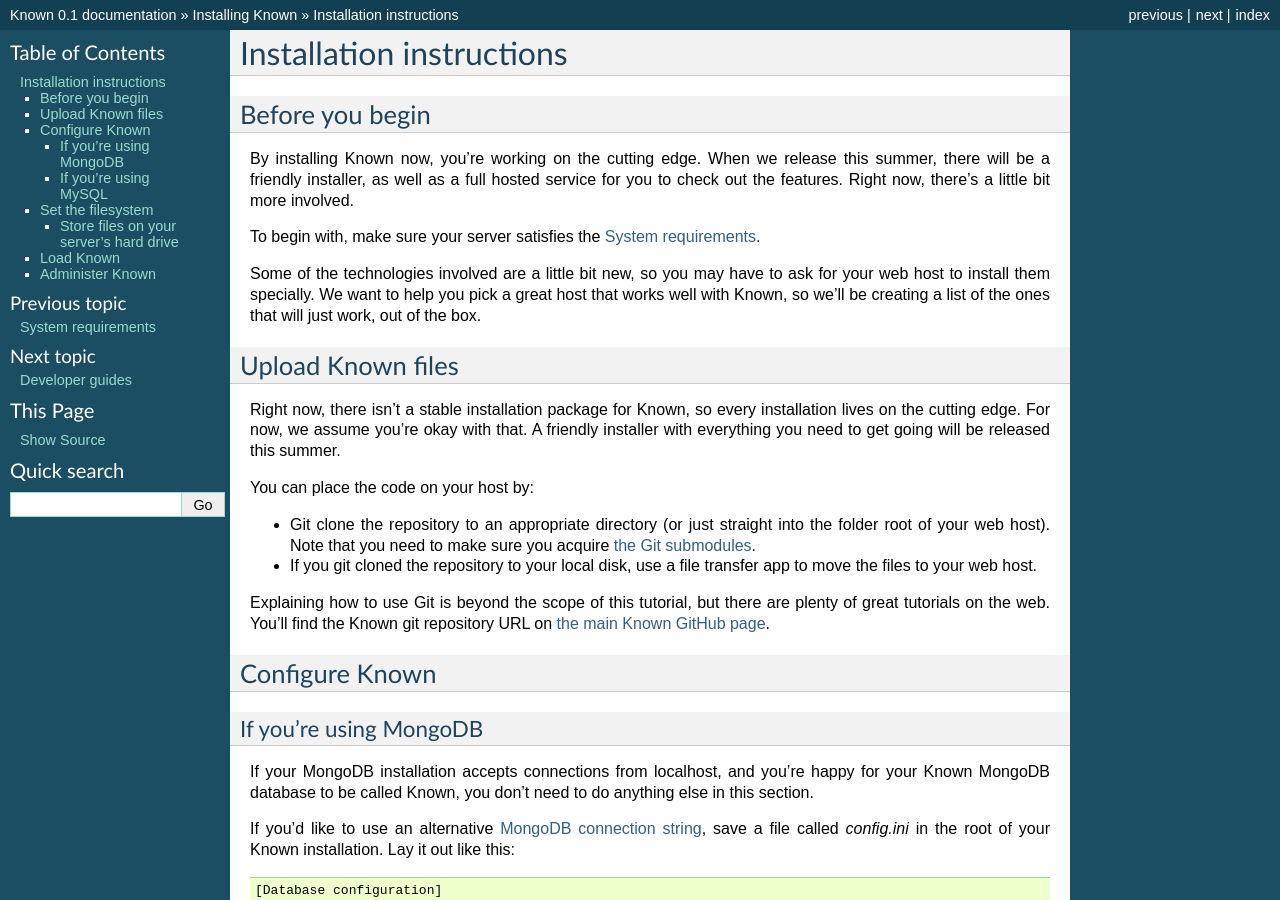
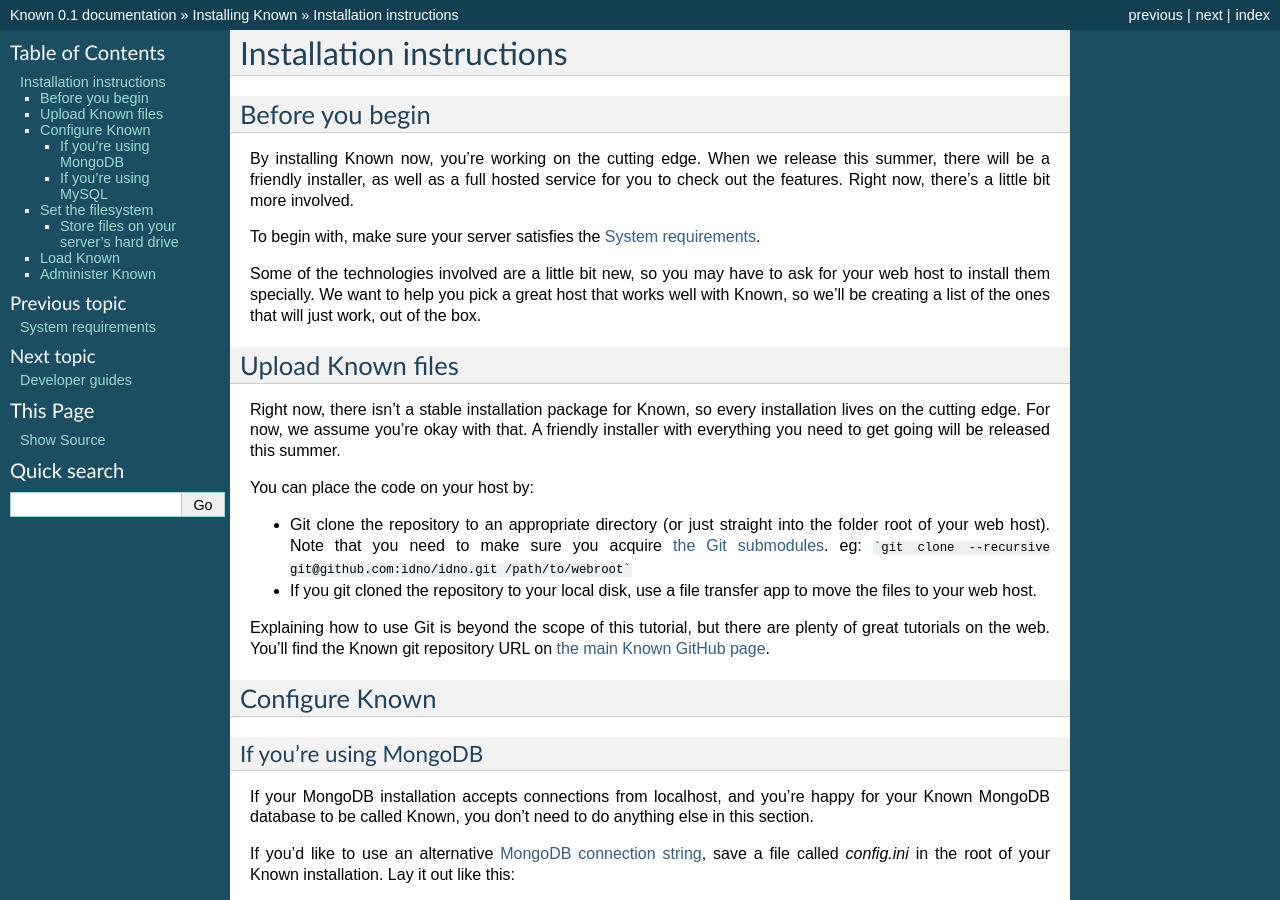
Before and after one commit to idno/known, a Sphinx documentation site: the page built from docs/install/instructions.rst, in a window 1280 px wide and 900 px high. Built offline with Sphinx 7.4.7, drawn with Linux system fonts in a browser that asks for light colours.

Commit message:
Merging git clone recursive
Fixes #311. Thanks @mapkyca!

````diff
--- a/docs/install/instructions.rst
+++ b/docs/install/instructions.rst
@@ -25,6 +25,7 @@
 
 * Git clone the repository to an appropriate directory (or just straight into the folder root of your web host).
   Note that you need to make sure you acquire `the Git submodules <http://git-scm.com/book/en/Git-Tools-Submodules>`_.
+  eg: ```git clone --recursive git@github.com:idno/idno.git /path/to/webroot```
 * If you git cloned the repository to your local disk, use a file transfer app to move the files to your web host.
 
 Explaining how to use Git is beyond the scope of this tutorial, but there are plenty of great tutorials on the web.
````
